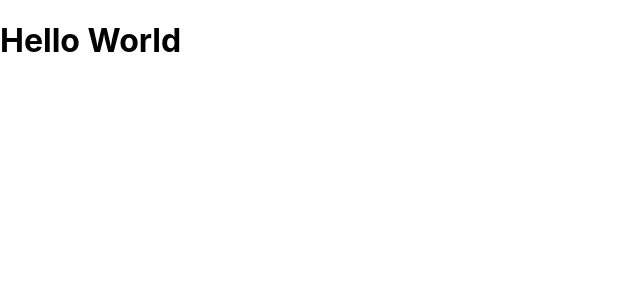
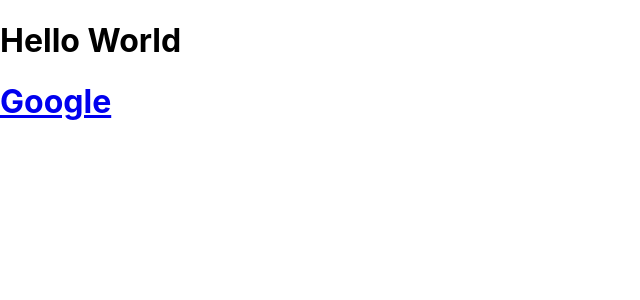
Before and after one commit to ArifHussain39/mern-interview, a React (Create React App) app: page / in a window 1280 px wide. Shown: the top 300 px of the page, without its empty margins (0-640 px from the left). Built offline with nearby package versions, Linux system fonts and the light colour scheme.

Commit message:
checking.....

```diff
--- a/src/App.js
+++ b/src/App.js
@@ -1,8 +1,11 @@
+import './App.css';
+
 function App() {
   return (
     <div >
+      <h1>Hello World</h1>
       <h1>
-        Hello World
+        <a href="https://www.google.com">Google</a>
       </h1>
     </div>
   );
```
